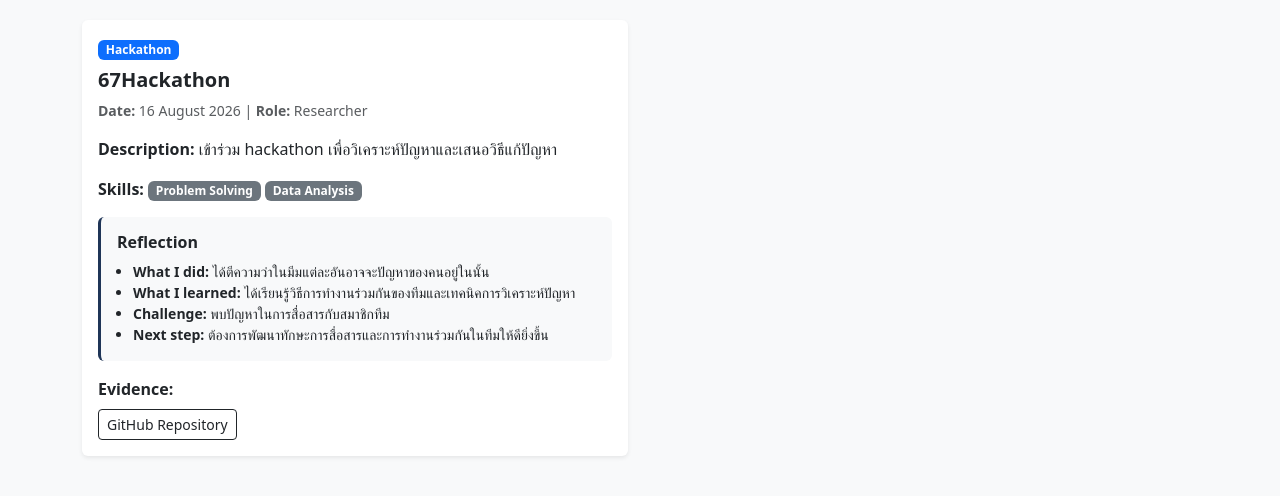
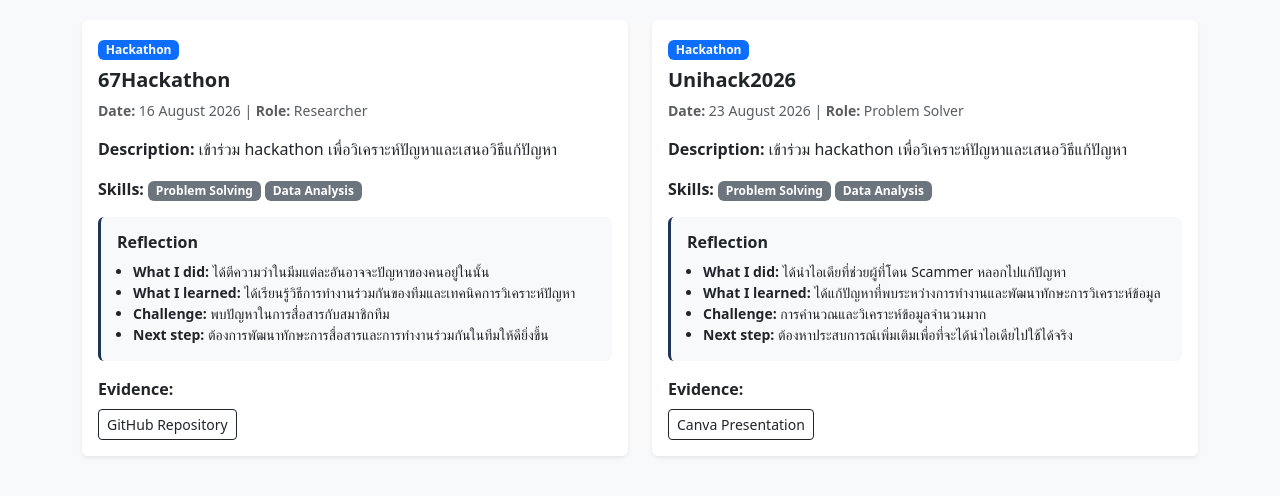
Before and after one commit to NaphatPanyasuk/A2_6709615832, a plain HTML site: page index.html in a window 1280 px wide. Shown: the part 730-1226 px from the top of the page. Drawn offline with nearby package versions, Linux system fonts and the light colour scheme.

Commit message:
add 2nd portfolio

```diff
--- a/index.html
+++ b/index.html
@@ -81,6 +81,34 @@
                         </div>
                     </div>
                 </div>
+                <div class="col-lg-6">
+                    <div class="card h-100 shadow-sm border-0">
+                        <div class="card-body">
+                            <span class="badge bg-primary mb-2">Hackathon</span>
+                            <h3 class="card-title h5 fw-bold">Unihack2026</h3>
+                            <p class="text-muted small mb-3"><strong>Date:</strong> 23 August 2026 | <strong>Role:</strong> Problem Solver</p>
+                            <p class="card-text"><strong>Description:</strong> เข้าร่วม hackathon เพื่อวิเคราะห์ปัญหาและเสนอวิธีแก้ปัญหา</p>
+
+                            <div class="mb-3">
+                                <strong>Skills:</strong> <span class="badge bg-secondary">Problem Solving</span> <span class="badge bg-secondary">Data Analysis</span>
+                            </div>
+
+                            <div class="reflection-box bg-light p-3 rounded mb-3">
+                                <h4 class="h6 fw-bold">Reflection</h4>
+                                <ul class="small mb-0 ps-3">
+                                    <li><strong>What I did:</strong> ได้นำไอเดียที่ช่วยผู้ที่โดน Scammer หลอกไปแก้ปัญหา</li>
+                                    <li><strong>What I learned:</strong> ได้แก้ปัญหาที่พบระหว่างการทำงานและพัฒนาทักษะการวิเคราะห์ข้อมูล</li>
+                                    <li><strong>Challenge:</strong> การคำนวณและวิเคราะห์ข้อมูลจำนวนมาก</li>
+                                    <li><strong>Next step:</strong> ต้องหาประสบการณ์เพิ่มเติมเพื่อที่จะได้นำไอเดียไปใช้ได้จริง</li>
+                                </ul>
+                            </div>
+                            <div>
+                                <strong>Evidence:</strong><br>
+                                <a href="https://canva.link/qyw1vlxok78ns79" class="btn btn-outline-dark btn-sm mt-2" target="_blank">Canva Presentation</a>
+                            </div>
+                        </div>
+                    </div>
+                </div>
             </div>
         </section>
 
```
